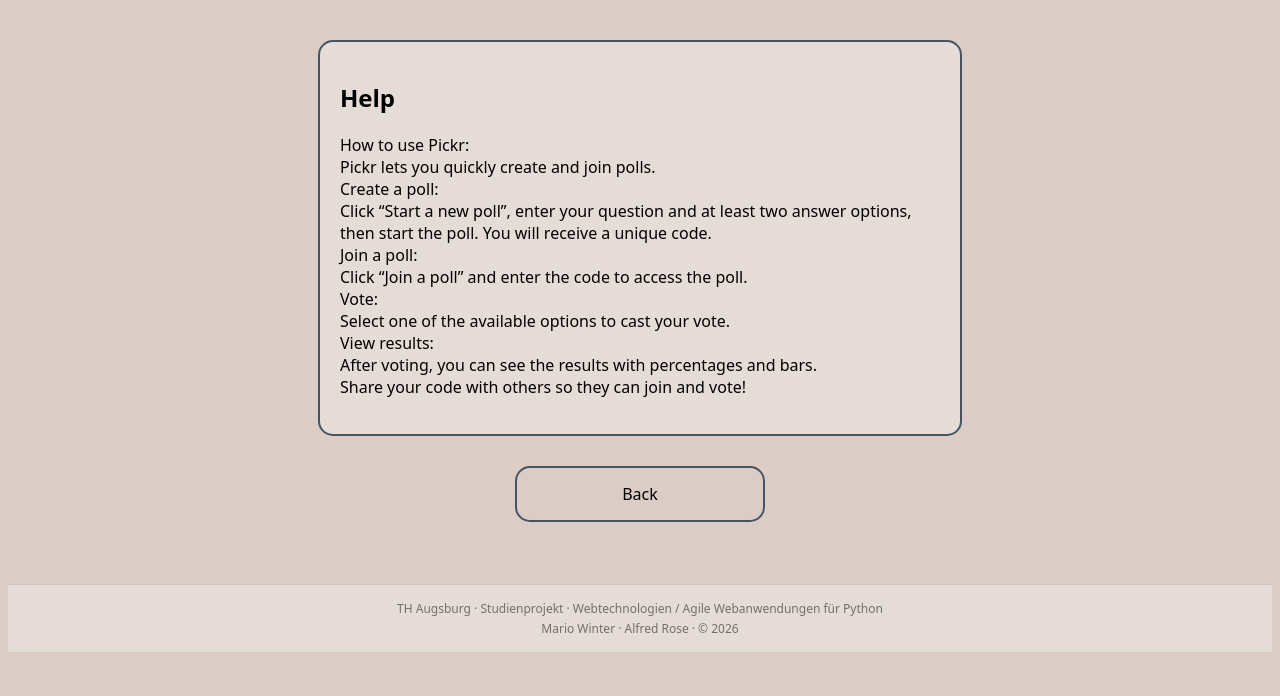
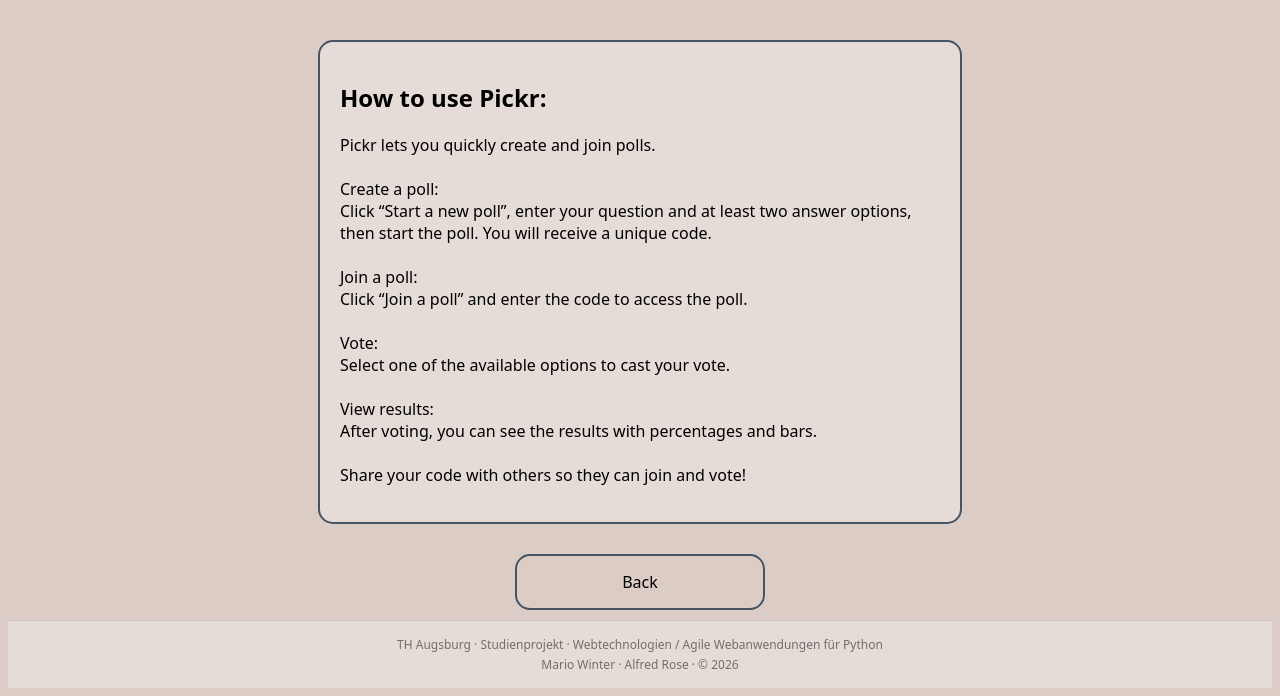
Before and after one commit to winterm99/pick_project, a Flask app: page /help in a window 1280 px wide. Shown: the part 156-852 px from the top of the page. Before the commit the page ends 808 px from the top, so only its background shows below. Run offline with Flask 3, Linux system fonts and the light colour scheme.

Commit message:
help hoffentlich  fertig

```diff
--- a/templates/help.html
+++ b/templates/help.html
@@ -17,27 +17,30 @@
 	<main>
 
 		<div class="help-box">
-			<h2>Help</h2>
+			<h2>How to use Pickr:</h2>
 			<p>
-				How to use Pickr:
+				Pickr lets you quickly create and join polls.
 				<br>
-				Pickr lets you quickly create and join polls.
 				<br>
 				Create a poll:
 				<br>
 				Click “Start a new poll”, enter your question and at least two answer options, then start the poll. You will receive a unique code.
 				<br>
+				<br>
 				Join a poll:
 				<br>
 				Click “Join a poll” and enter the code to access the poll.
+				<br>
 				<br>
 				Vote:
 				<br>
 				Select one of the available options to cast your vote.
 				<br>
+				<br>
 				View results:
 				<br>
 				After voting, you can see the results with percentages and bars.
+				<br>
 				<br>
 				Share your code with others so they can join and vote!
 			</p>
```
